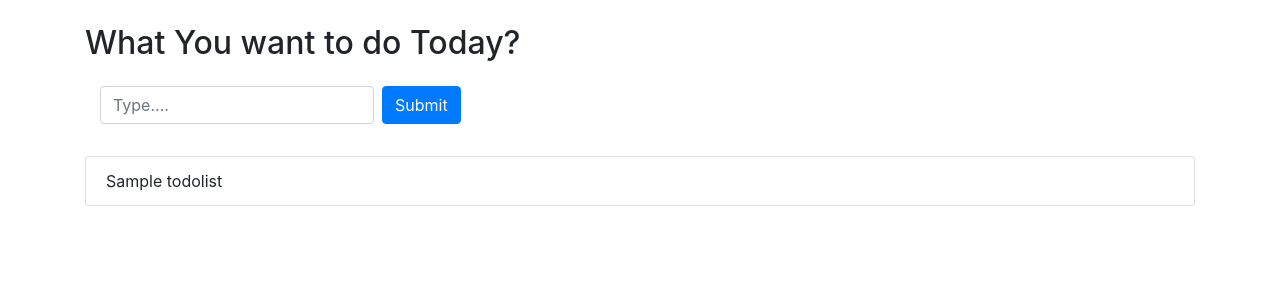
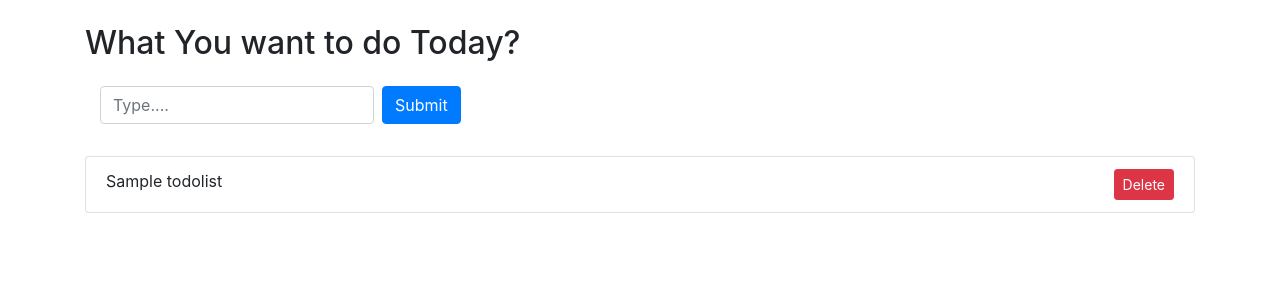
Before and after one commit to niketanmoon/ToDoApp, a Django app: page / in a window 1280 px wide. Shown: the part 56-356 px from the top of the page. Run offline with Django 3.2, Linux system fonts and the light colour scheme; tables that the repository leaves empty hold one stand-in row (values such as "Sample post"); some libraries are stand-ins or nearby versions.

Commit message:
Added delete function for deleting the items

```diff
--- a/src/MyApp/templates/home.html
+++ b/src/MyApp/templates/home.html
@@ -20,7 +20,14 @@
     <div class="col mt-4">
       <ul class="list-group">
         {% for item in items %}
-          <li class="list-group-item">{{item.name }}</li>
+          <li class="list-group-item">{{item.name }}
+            <div class="float-right">
+              <form class="form-inline" action="{% url 'delete' item_id=item.id %}" method="post">
+                <button type="submit" class="btn btn-sm btn-danger float-right">Delete</button>
+              </form>
+            </div>
+
+          </li>
         {% endfor %}
       </ul>
     </div>
--- a/src/MyApp/views.py
+++ b/src/MyApp/views.py
@@ -5,7 +5,6 @@ from MyApp.models import ToDoList
 # Create your views here.
 def home(request):
     items = ToDoList.objects.all()
-    print(items)
     context = {
         'items':items,
     }
@@ -18,3 +17,8 @@ def add_to_do(request):
     content = request.POST['search']
     ToDoList.objects.create(name=content)
     return HttpResponseRedirect('/')
+
+@csrf_exempt
+def delete_to_do(request,item_id):
+    ToDoList.objects.get(id=item_id).delete()
+    return HttpResponseRedirect('/')
--- a/src/project/urls.py
+++ b/src/project/urls.py
@@ -16,10 +16,11 @@ Including another URLconf
 from django.contrib import admin
 from django.urls import path
 
-from MyApp.views import home,add_to_do
+from MyApp.views import home,add_to_do,delete_to_do
 
 urlpatterns = [
     path('', home, name='home'),
     path('add/', add_to_do, name='add'),
+    path('delete/<int:item_id>', delete_to_do, name='delete'),
     path('admin/', admin.site.urls),
 ]
```
Also changed, not shown: src/db.sqlite3.
